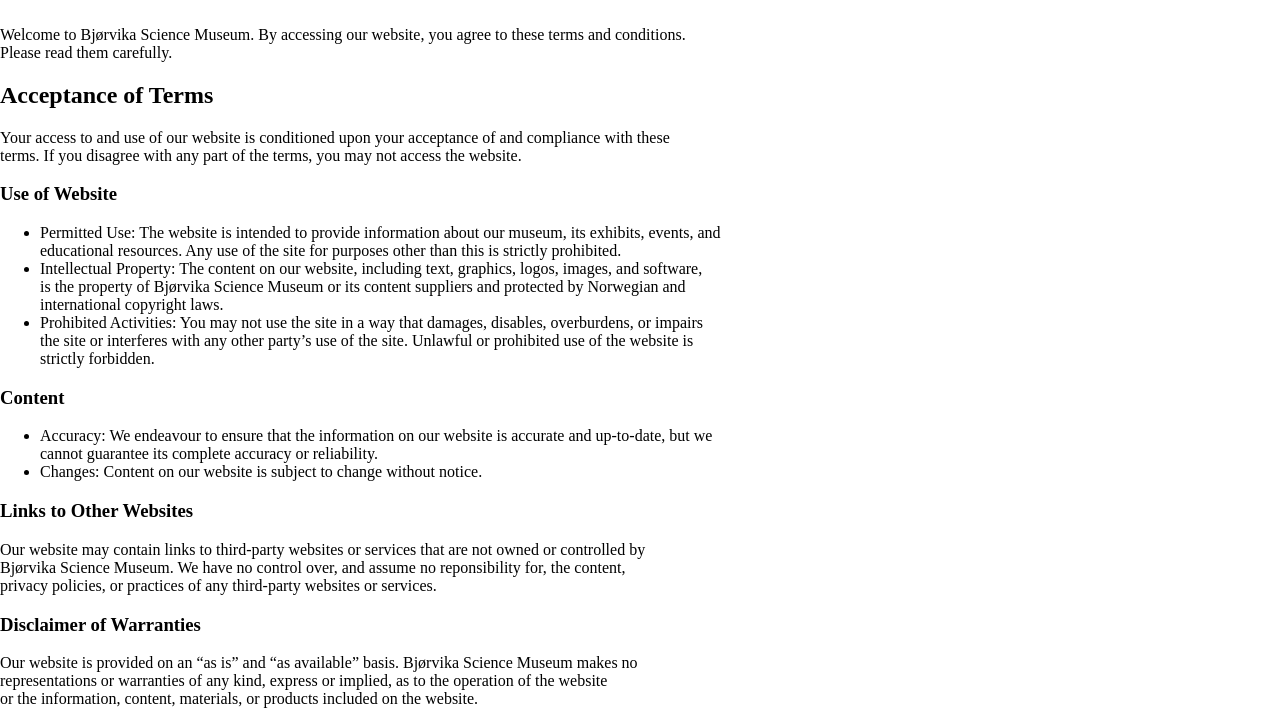
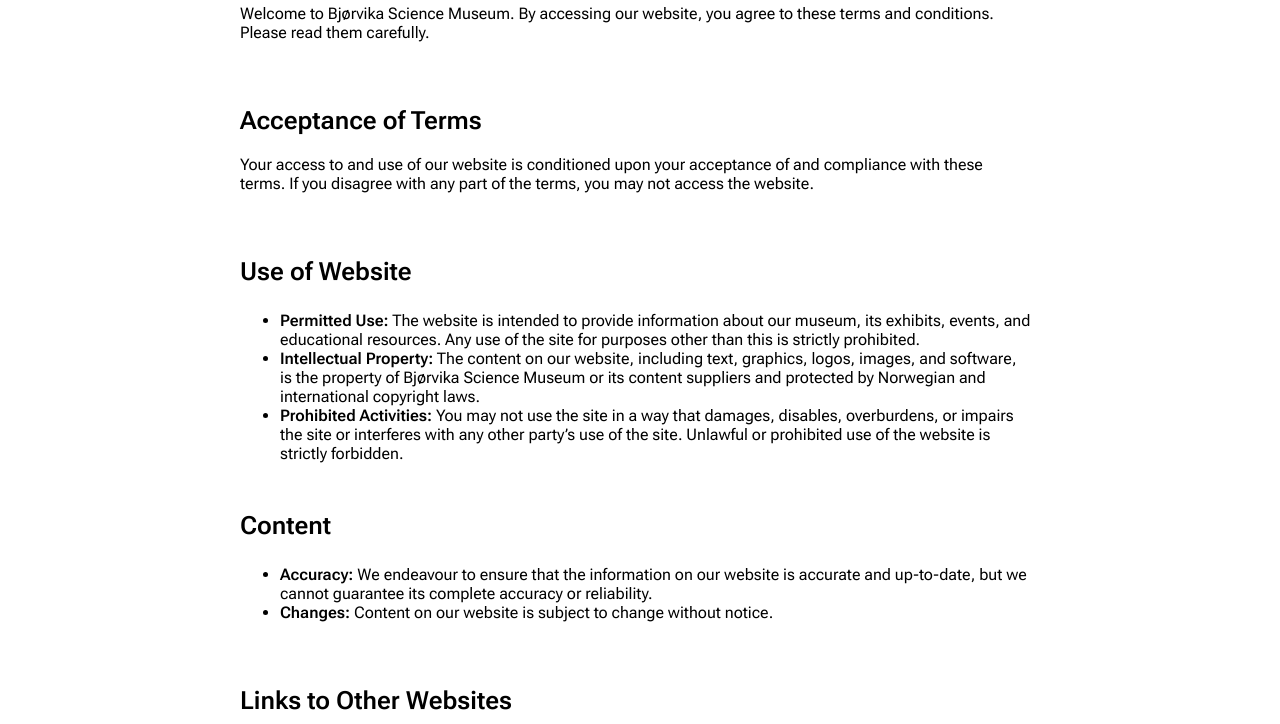
Before and after one commit to barumski/semester-project-1, a plain HTML site: page t&c.html in a window 1280 px wide. Shown: the part 310-1034 px from the top of the page. Drawn offline with Linux system fonts and the light colour scheme; the site is published under a folder, as on GitHub Pages, so addresses that start at the root find nothing.

Commit message:
Update t&c.html

```diff
--- a/t&c.html
+++ b/t&c.html
@@ -13,8 +13,8 @@
     <link rel="icon" type="image/png" sizes="32x32" href="assets/favicon/favicon-32x32.png">
     <link rel="stylesheet" type="image/png" sizes="16x16" href="assets/favicon/favicon-16x16.png">
     <link rel="manifest" href="/site.webmanifest">
-    <link rel="stylesheet" href="/css/doc.css">
-    <link rel="stylesheet" href="/css/styles.css">
+    <link rel="stylesheet" href="css/doc.css">
+    <link rel="stylesheet" href="css/styles.css">
     <link rel="stylesheet" href="css/root.css">
     <title>Bjørvika Science Museum - Terms and Conditions</title>
     <meta property="og:title" content="Bjørvika Science Museum - Terms and Conditions">
```
